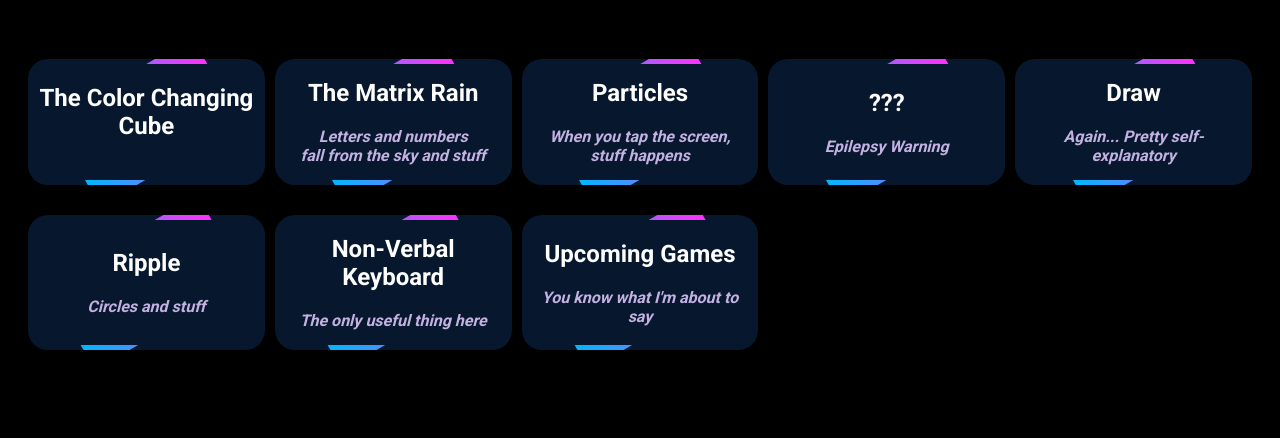
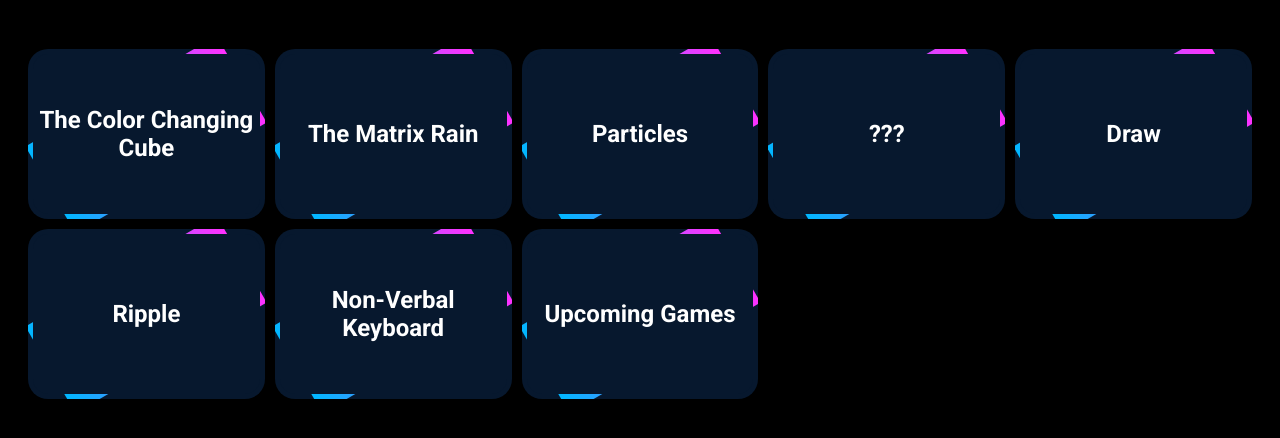
Before and after one commit to JackTambo/Tambo, a plain HTML site: page index.html in a window 1280 px wide. Shown: the part 80-518 px from the top of the page. Drawn offline with Linux system fonts and the light colour scheme.

Commit message:
Update index.html

```diff
--- a/index.html
+++ b/index.html
@@ -30,20 +30,20 @@
             background: #07182E;
             position: relative;
             display: flex;
-            flex-direction: column; /* Added for vertical alignment */
-            justify-content: center; /* Center align items */
-            align-items: center; /* Center align items */
+            justify-content: center; /* Center items vertically */
+            align-items: center; /* Center items horizontally */
             overflow: hidden;
             border-radius: 20px;
             cursor: pointer; /* Pointer cursor on hover */
             padding: 10px; /* Added padding for better spacing */
+            height: 150px; /* Fixed height to center text vertically */
         }
 
-        .card h2, .card {
+        .card h2 {
             z-index: 1; /* Stack order */
             color: white; /* Text color */
             text-align: center; /* Center text */
-            margin: 10px 0; /* Margin for spacing */
+            margin: 0; /* Remove margin */
         }
 
         .card::before {
@@ -72,13 +72,6 @@
             inset: 5px; /* Space from edges */
             border-radius: 15px; /* Rounded edges */
         }
-
-        .song {
-            z-index: 1; /* Stack order */
-            color: #C3B1E1; /* Text color */
-            text-align: center; /* Center text */
-            margin: 10px 0; /* Margin for spacing */
-        }
     </style>
 </head>
 <body>
@@ -87,35 +80,27 @@
         <!-- Create cards with clickable functionality -->
         <div class="card" onclick="location.href='Cube.html'">
             <h2>The Color Changing Cube</h2>
-            <div class="song"><i></i></div>
         </div>
         <div class="card" onclick="location.href='Matrix.html'">
             <h2>The Matrix Rain</h2>
-            <div class="song"><i>Letters and numbers<br>fall from the sky and stuff</i></div>
         </div>
         <div class="card" onclick="location.href='Part.html'">
             <h2>Particles</h2>
-            <div class="song"><i>When you tap the screen, stuff happens</i></div>
         </div>
         <div class="card" onclick="location.href='santa.html'">
             <h2>???</h2>
-            <div class="song"><i>Epilepsy Warning</i></div>
         </div>
         <div class="card" onclick="location.href='Draw.html'">
             <h2>Draw</h2>
-            <div class="song"><i>Again... Pretty self-explanatory</i></div>
         </div>
         <div class="card" onclick="location.href='Ripple.html'">
             <h2>Ripple</h2>
-            <div class="song"><i>Circles and stuff</i></div>
         </div>
         <div class="card" onclick="location.href='Non.html'">
             <h2>Non-Verbal Keyboard</h2>
-            <div class="song"><i>The only useful thing here</i></div>
         </div>
         <div class="card" onclick="location.href='Game.html'">
             <h2>Upcoming Games</h2>
-            <div class="song"><i>You know what I'm about to say</i></div>
         </div>
     </div>
 </body>
```
